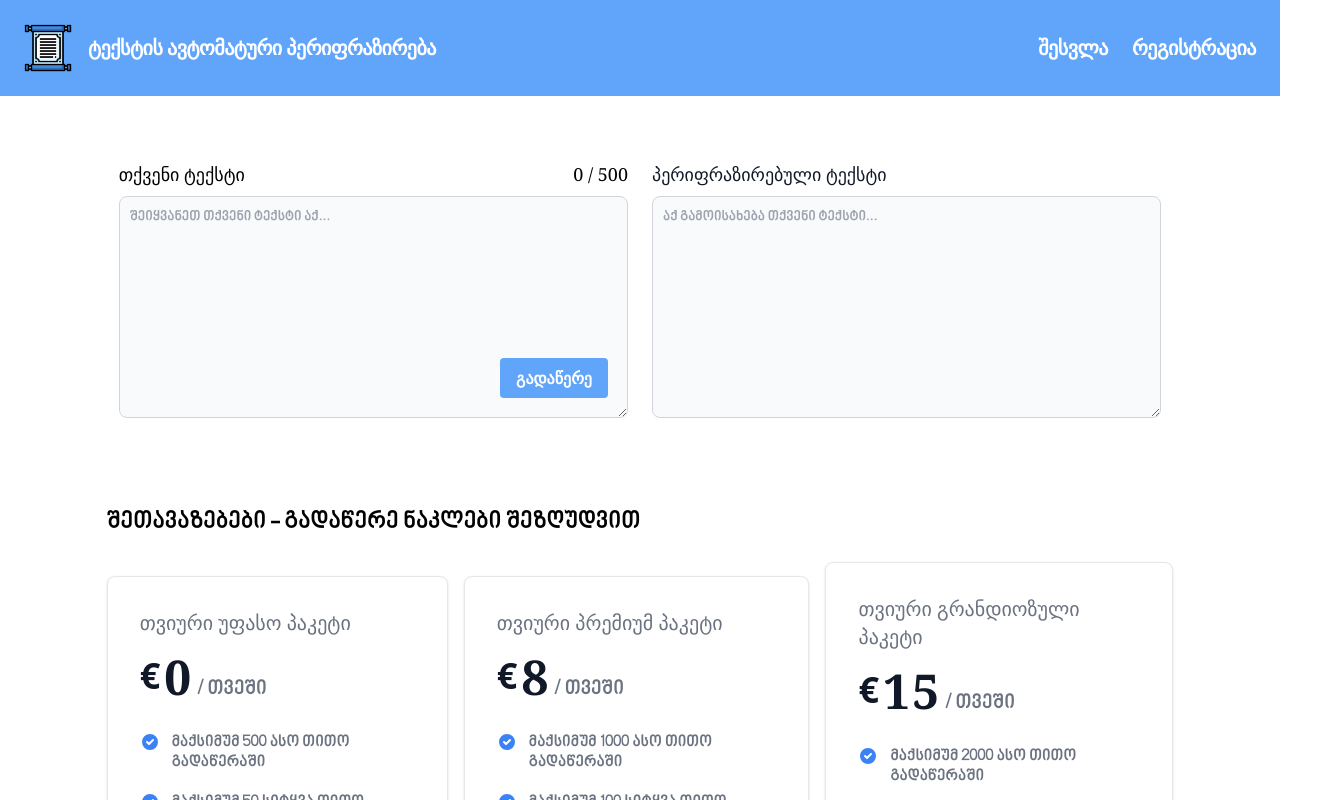
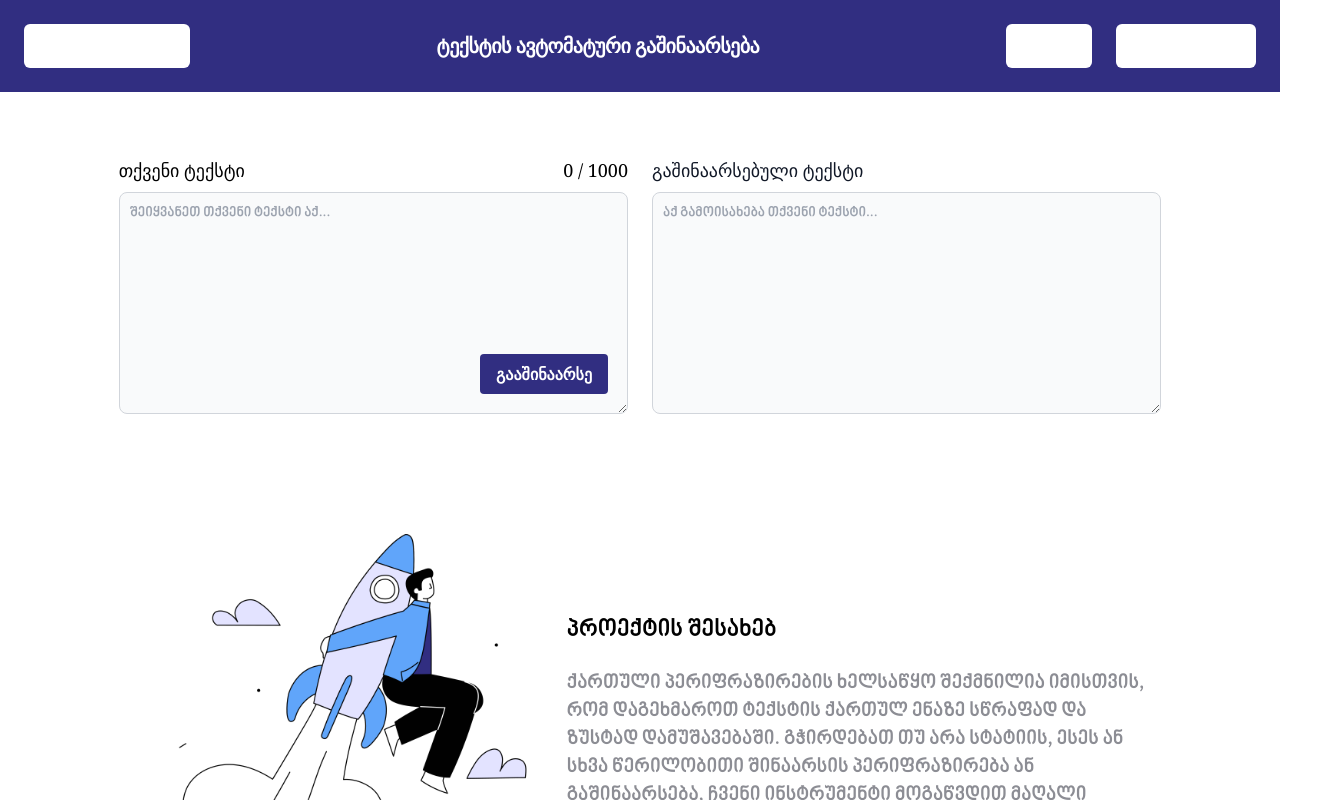
Before and after one commit to Vashakmadze/GeoParaphrase, a React (Vite) app: page /summary in a window 1280 px wide. Shown: the top 800 px of the page, 1330 px wide, since content can reach past the window. Built offline with nearby package versions, Linux system fonts and the light colour scheme; no server answers.

Commit message:
added summarizer

```diff
--- a/package.json
+++ b/package.json
@@ -20,7 +20,8 @@
     "heroicons": "^2.0.18",
     "react": "^18.2.0",
     "react-dom": "^18.2.0",
-    "react-icons": "^4.8.0"
+    "react-icons": "^4.8.0",
+    "react-router-dom": "^6.18.0"
   },
   "devDependencies": {
     "@types/react": "^18.0.28",
--- a/src/components/About.jsx
+++ b/src/components/About.jsx
@@ -11,7 +11,7 @@ function About() {
 		"პერიფრაზირების ალგორითმი იყენებს ენის დამუშავების ტექნიკას ტექსტის ანალიზისა და რესტრუქტურიზაციისთვის, რომლის დახმარებითაც დგება ახალი ტექსტი იმავე მნიშვნელობით. ალგორითმი იყენებს სიტყვის ჩანაცვლების, მათი თანმიმდევრობის შეცვლის და წინადადებების დაყოფის ტექნიკებს.";
 
 	const aboutProject =
-		"ქართული პერიფრაზირების ხელსაწყო შექმნილია იმისთვის, რომ დაგეხმაროთ ტექსტის ქართულ ენაზე სწრაფად და ზუსტად გადაწერაში. გჭირდებათ თუ არა სტატიის, ესეს ან სხვა წერილობითი შინაარსის პერიფრაზირება, ჩვენი ინსტრუმენტი მოგაწვდით მაღალი ხარისხის შედეგებს, რომლებიც თავისუფალია პლაგიატისგან.";
+		"ქართული პერიფრაზირების ხელსაწყო შექმნილია იმისთვის, რომ დაგეხმაროთ ტექსტის ქართულ ენაზე სწრაფად და ზუსტად დამუშავებაში. გჭირდებათ თუ არა სტატიის, ესეს ან სხვა წერილობითი შინაარსის პერიფრაზირება ან გაშინაარსება, ჩვენი ინსტრუმენტი მოგაწვდით მაღალი ხარისხის შედეგებს, რომლებიც თავისუფალია პლაგიატისგან.";
 	const yourHelp = `რადგანაც პროექტზე მუშაობს მხოლოდ ერთი ადამიანი, რთულია მისი ხშირი განახლება და ხარვეზების პოვნა. ნებისმიერი იდეის ან ნაპოვნი ხარვეზის შემთხვევაში დამიკავშირდით მეილზე - lukavasha03@gmail.com. Subject Line - ში მიუთითეთ "GeoParaphrase", სხვა შემთხვევაში თქვენი მეილი არ მიიღება.`;
 
 	return (
--- a/src/components/Footer.jsx
+++ b/src/components/Footer.jsx
@@ -1,33 +1,39 @@
-import React from 'react'
+import React from "react";
 
 import { BsFacebook } from "react-icons/bs";
 import { BsGithub } from "react-icons/bs";
 import { BsLinkedin } from "react-icons/bs";
 import { BsInstagram } from "react-icons/bs";
 
-
-
 function Footer() {
 	return (
-    <footer className='w-10/12 m-auto border-t-2 border-grey border-solid py-4 text-[#8c8d94] flex justify-between flex-row'>
+		<footer className="w-10/12 mx-auto border-t-2 border-grey border-solid py-4 text-[#8c8d94] flex justify-between flex-row">
 			<p>© Copyright 2023 ყველა უფლება დაცულია</p>
 			<p>ლუკა ვაშაყმაძე</p>
-        <div className='icons flex flex-row [&>*]:text-2xl [&>*]:mx-2 [&>*]:hover:cursor-pointer'>
-            <a href='https://www.facebook.com/luka.vashakmadze.1' target='blank'>
-                <BsFacebook className='hover:fill-[#60A5FA]'/>
+			<div className="icons flex flex-row [&>*]:text-2xl [&>*]:mx-2 [&>*]:hover:cursor-pointer">
+				<a
+					href="https://www.facebook.com/luka.vashakmadze.1"
+					target="blank">
+					<BsFacebook className="hover:fill-[#60A5FA]" />
 				</a>
-            <a href='https://github.com/Vashakmadze' target='blank'>
-                <BsGithub className='hover:fill-[#60A5FA]'/>
+				<a
+					href="https://github.com/Vashakmadze"
+					target="blank">
+					<BsGithub className="hover:fill-[#60A5FA]" />
 				</a>
-            <a href='https://www.linkedin.com/in/luka-vashakmadze-6690311b7/' target='blank'>
-                <BsLinkedin className='hover:fill-[#60A5FA]'/>
+				<a
+					href="https://www.linkedin.com/in/luka-vashakmadze-6690311b7/"
+					target="blank">
+					<BsLinkedin className="hover:fill-[#60A5FA]" />
 				</a>
-            <a href='https://www.instagram.com/lukavasha/' target='blank'>
-                <BsInstagram className='hover:fill-[#60A5FA]'/>
+				<a
+					href="https://www.instagram.com/lukavasha/"
+					target="blank">
+					<BsInstagram className="hover:fill-[#60A5FA]" />
 				</a>
 			</div>
 		</footer>
-  )
+	);
 }
 
-export default Footer
+export default Footer;
--- a/src/components/Header.jsx
+++ b/src/components/Header.jsx
@@ -6,12 +6,18 @@ import RegisterModal from "./RegisterModal";
 import Dropdown from "./Dropdown";
 import ResetPasswordModal from "./ResetPasswordModal";
 import { logoutFirebase } from "../services/authentication";
+import { Link, useLocation } from "react-router-dom";
 
 function Header({ signedIn, setSignedIn, user, setUser }) {
 	const [visible, setVisible] = useState(true);
 	const [login, setLogin] = useState(false);
 	const [register, setRegister] = useState(false);
 	const [resetPassword, setResetPassword] = useState(false);
+	const [headerStyle, setHeaderStyle] = useState("#60A5FA");
+	const [headerText, setHeaderText] = useState("პერიფრაზირება");
+	const { pathname } = useLocation();
+	const [navText, setNavText] = useState("გაშინაარსება");
+	const [nav, setNav] = useState("summary");
 
 	const popupClose = () => {
 		setVisible((prevState) => !prevState);
@@ -41,25 +47,46 @@ function Header({ signedIn, setSignedIn, user, setUser }) {
 		setResetPassword((prevState) => !prevState);
 	};
 
+	useEffect(() => {
+		if (pathname === "/summary") {
+			setHeaderStyle((prev) => "#312e81");
+			setHeaderText((prev) => "გაშინაარსება");
+			setNavText((prev) => "პერიფრაზირება");
+			setNav("paraphrase");
+		} else {
+			setHeaderStyle((prev) => "#60A5FA");
+			setHeaderText((prev) => "პერიფრაზირება");
+			setNavText((prev) => "გაშინაარსება");
+			setNav("summary");
+		}
+	}, [pathname]);
+
 	return (
 		<>
-			<header className="text-white flex md:justify-between flex-col items-center gap-10 md:gap-0 md:flex-row flex-wrap bg-blue-400 p-6 font-semibold text-xl tracking-tight">
+			<header
+				className={`text-white flex md:justify-between flex-col items-center gap-10 md:gap-0 md:flex-row flex-wrap  p-6 font-semibold text-xl tracking-tight bg-[${headerStyle}]`}>
+				<section className="nav">
+					<nav
+						className={`text-center mr-6 cursor-pointer transition duration-500 hover:-translate-y-2 border-solid border-white bg-white text-[${headerStyle}] p-2 rounded-md`}>
+						<Link to={`/${nav}`}> {navText}</Link>
+					</nav>
+				</section>
 				<section className="flex items-center flex-no-shrin md:mr-6">
-					<img
+					{/* <img
 						src={icon}
 						className="w-12 mr-4"
-					/>
-					<h1 className="hidden md:block">ტექსტის ავტომატური პერიფრაზირება </h1>
+					/> */}
+					<h1 className="hidden md:block">ტექსტის ავტომატური {headerText} </h1>
 				</section>
 				{!signedIn ? (
 					<section className="flex items-center">
 						<div
-							className="text-center mr-6 cursor-pointer transition duration-500 hover:scale-110"
+							className={`text-center mr-6 cursor-pointer transition duration-500 hover:-translate-y-2 border-solid border-white bg-white text-[${headerStyle}] p-2 rounded-md`}
 							onClick={toggleLogin}>
 							შესვლა
 						</div>
 						<div
-							className="text-center cursor-pointer transition duration-500 hover:scale-110"
+							className={`text-center cursor-pointer transition duration-500 hover:-translate-y-2 border-solid border-white bg-white text-[${headerStyle}] p-2 rounded-md`}
 							onClick={toggleRegister}>
 							რეგისტრაცია
 						</div>
--- a/src/components/Info.jsx
+++ b/src/components/Info.jsx
@@ -1,18 +1,22 @@
-import React from 'react'
+import React from "react";
 
 function Info(props) {
-
-  return (
-      <section className={`about mb-16 flex flex-col justify-between lg:justify-between items-center lg:flex-row ${props.imageFirst ? "lg:flex-row-reverse" : "lg:flex-row"}`}>
-        <img className='my-8 lg:my-0' src={props.vector} alt='Startup Icon' />
-        <div className='text-area 9/12 lg:w-8/12'>
-            <h1 className='title mb-6 text-2xl w-fit'>
-                {props.title}
-            </h1>
-            <p className='text-[#8c8d94] text-xl'>{props.text}</p>
-        </div>
-      </section>
-  )
+	return (
+		<section
+			className={`about mb-16 flex flex-col justify-between lg:justify-between items-center lg:flex-row ${
+				props.imageFirst ? "lg:flex-row-reverse" : "lg:flex-row"
+			}`}>
+			<img
+				className="m-8 lg:my-0s max-w-sm"
+				src={props.vector}
+				alt="Startup Icon"
+			/>
+			<div className="text-area 9/12 lg:w-8/12">
+				<h1 className="title mb-6 text-2xl w-fit">{props.title}</h1>
+				<p className="text-[#8c8d94] text-xl">{props.text}</p>
+			</div>
+		</section>
+	);
 }
 
-export default Info
+export default Info;
--- a/src/components/Loader.jsx
+++ b/src/components/Loader.jsx
@@ -47,3 +47,28 @@ export function LoaderSmall() {
 		</div>
 	);
 }
+
+export function LoaderSmallPurple() {
+	return (
+		<div
+			role="status"
+			className="absolute top-[50%] right-[50%] translate-x-[50%] flex justify-center items-center">
+			<svg
+				aria-hidden="true"
+				className="w-8 h-8 mr-2 text-gray-200 animate-spin fill-[#312e81]"
+				viewBox="0 0 100 101"
+				fill="none"
+				xmlns="http://www.w3.org/2000/svg">
+				<path
+					d="M100 50.5908C100 78.2051 77.6142 100.591 50 100.591C22.3858 100.591 0 78.2051 0 50.5908C0 22.9766 22.3858 0.59082 50 0.59082C77.6142 0.59082 100 22.9766 100 50.5908ZM9.08144 50.5908C9.08144 73.1895 27.4013 91.5094 50 91.5094C72.5987 91.5094 90.9186 73.1895 90.9186 50.5908C90.9186 27.9921 72.5987 9.67226 50 9.67226C27.4013 9.67226 9.08144 27.9921 9.08144 50.5908Z"
+					fill="currentColor"
+				/>
+				<path
+					d="M93.9676 39.0409C96.393 38.4038 97.8624 35.9116 97.0079 33.5539C95.2932 28.8227 92.871 24.3692 89.8167 20.348C85.8452 15.1192 80.8826 10.7238 75.2124 7.41289C69.5422 4.10194 63.2754 1.94025 56.7698 1.05124C51.7666 0.367541 46.6976 0.446843 41.7345 1.27873C39.2613 1.69328 37.813 4.19778 38.4501 6.62326C39.0873 9.04874 41.5694 10.4717 44.0505 10.1071C47.8511 9.54855 51.7191 9.52689 55.5402 10.0491C60.8642 10.7766 65.9928 12.5457 70.6331 15.2552C75.2735 17.9648 79.3347 21.5619 82.5849 25.841C84.9175 28.9121 86.7997 32.2913 88.1811 35.8758C89.083 38.2158 91.5421 39.6781 93.9676 39.0409Z"
+					fill="currentFill"
+				/>
+			</svg>
+			<span className="">მუშავდება...</span>
+		</div>
+	);
+}
--- a/src/components/Paraphraser.jsx
+++ b/src/components/Paraphraser.jsx
@@ -60,7 +60,7 @@ function Paraphraser({ tier }) {
 	};
 
 	return (
-		<main className="w-10/12 m-auto px-3 my-[4rem]">
+		<div className="w-10/12 m-auto px-3 my-[4rem] selection:bg-blue-400">
 			<div className="paraphraser flex flex-col lg:flex-row">
 				<div className="relative textarea flex-1 mb-6 lg:mr-6">
 					<label
@@ -101,7 +101,7 @@ function Paraphraser({ tier }) {
 					{loading && LoaderSmall()}
 				</div>
 			</div>
-		</main>
+		</div>
 	);
 }
 
--- /dev/null
+++ b/src/components/Summarizer.jsx
@@ -0,0 +1,103 @@
+import React, { useEffect } from "react";
+import { useState, useRef } from "react";
+import summarizeMain from "../services/summarize";
+import { LoaderSmallPurple } from "./Loader";
+
+function Summarizer({ tier }) {
+	const [charlength, setCharlength] = useState(0);
+	const [loading, setLoading] = useState(false);
+	const date = new Date().toLocaleDateString("en-US");
+	const inputRef = useRef(null);
+	const outputRef = useRef(null);
+
+	const updateLength = (e) => {
+		setCharlength(e.target.value.length);
+	};
+
+	const summarizedResult = async () => {
+		const text = inputRef.current.value;
+
+		if (text.length > 1) {
+			const finalResult = await summarizeMain(text, setLoading);
+			outputRef.current.value = finalResult.data;
+		}
+	};
+
+	const updateDailyUsage = () => {
+		const usage = JSON.parse(localStorage.getItem("usageSummary"));
+		usage[date]++;
+		localStorage.setItem("usageSummary", JSON.stringify(usage));
+	};
+
+	const createDailyUsage = () => {
+		const usageObject = {
+			[date]: 0,
+		};
+		localStorage.setItem(`usageSummary`, JSON.stringify(usageObject));
+	};
+
+	const summarize = () => {
+		const usage = JSON.parse(localStorage.getItem("usageSummary"));
+		if (usage) {
+			if (Object.keys(usage)[0] === date && usage[date] < tier.maxParaphrases) {
+				summarizedResult();
+				updateDailyUsage();
+			} else {
+				alert(
+					"თქვენ დღიური ლიმიტი ამოგეწურათ. ამჟამინდელი ყოველდღიური ლიმიტია - " +
+						tier.maxParaphrases
+				);
+			}
+		} else {
+			createDailyUsage();
+			summarizedResult();
+		}
+	};
+
+	return (
+		<main className="w-10/12 m-auto px-3 my-[4rem] selection:bg-[#312e81]">
+			<div className="paraphraser flex flex-col lg:flex-row">
+				<div className="relative textarea flex-1 mb-6 lg:mr-6">
+					<label
+						htmlFor="text"
+						className="block mb-2 font-medium text-gray-90 text-lg">
+						თქვენი ტექსტი{" "}
+						<span className="max float-right">
+							{charlength} / {tier.maxChars}
+						</span>
+					</label>
+					<textarea
+						ref={inputRef}
+						maxLength={tier.maxChars}
+						id="text"
+						rows="10"
+						className="block p-2.5 w-full text-sm text-gray-900 bg-gray-50 rounded-lg border border-gray-300 focus:ring-[#312e81] focus:border-[#312e81] focus:outline-[#312e81] "
+						placeholder="შეიყვანეთ თქვენი ტექსტი აქ..."
+						onChange={updateLength}></textarea>
+					<button
+						className="bg-[#312e81] hover:bg-[#1f1c4f] text-white font-bold py-2 px-4 rounded absolute bottom-5 right-5"
+						onClick={summarize}>
+						გააშინაარსე
+					</button>
+				</div>
+				<div className="relative textarea flex-1">
+					<label
+						htmlFor="text-output"
+						className="block mb-2 text-lg font-medium text-gray-900">
+						გაშინაარსებული ტექსტი
+					</label>
+					<textarea
+						ref={outputRef}
+						id="text-putput"
+						rows="10"
+						className="block p-2.5 w-full text-sm text-gray-900 bg-gray-50 rounded-lg border border-gray-300 focus:ring-[#312e81] focus:border-[#312e81] focus:outline-[#312e81]"
+						placeholder="აქ გამოისახება თქვენი ტექსტი..."
+						readOnly></textarea>
+					{loading && LoaderSmallPurple()}
+				</div>
+			</div>
+		</main>
+	);
+}
+
+export default Summarizer;
--- a/src/pages/home.jsx
+++ b/src/pages/home.jsx
@@ -1,4 +1,5 @@
 import { lazy, useEffect, useState } from "react";
+import { BrowserRouter, Route, Routes } from "react-router-dom";
 import Header from "../components/Header";
 import Paraphraser from "../components/Paraphraser";
 import About from "../components/About";
@@ -13,6 +14,7 @@ import {
 	getSubscriptionFromDatabase,
 } from "../services/database";
 import { LoaderFullPage } from "../components/Loader";
+import Summarizer from "../components/Summarizer";
 
 function App() {
 	const [signedIn, setSignedIn] = useState(false);
@@ -22,6 +24,10 @@ function App() {
 	const [tier, setTier] = useState({
 		maxParaphrases: 10,
 		maxChars: 500,
+	});
+	const [tierSummary, setTierSummary] = useState({
+		maxParaphrases: 15,
+		maxChars: 1000,
 	});
 	const [loading, setLoading] = useState(false);
 	const searchParams = new URLSearchParams(document.location.search);
@@ -76,8 +82,15 @@ function App() {
 	}, [signedIn]);
 
 	return (
+		<main className="selection:text-white select-none">
+			<BrowserRouter>
+				{loading && LoaderFullPage()}
+				<Routes>
+					<Route
+						path="/"
+						index
+						element={
 							<>
-			{loading && LoaderFullPage()}
 								<Header
 									signedIn={signedIn}
 									setSignedIn={setSignedIn}
@@ -86,11 +99,46 @@ function App() {
 								/>
 								<Paraphraser tier={tier} />
 								{!subscription && <Prices signedIn={signedIn} />}
+							</>
+						}
+					/>
+					<Route
+						path="/summary"
+						element={
+							<>
+								<Header
+									signedIn={signedIn}
+									setSignedIn={setSignedIn}
+									user={user}
+									setUser={setUser}
+								/>
+								<Summarizer tier={tierSummary} />
+							</>
+						}
+					/>
+					<Route
+						path="*"
+						index
+						element={
+							<>
+								<Header
+									signedIn={signedIn}
+									setSignedIn={setSignedIn}
+									user={user}
+									setUser={setUser}
+								/>
+								<Paraphraser tier={tier} />
+								{!subscription && <Prices signedIn={signedIn} />}
+							</>
+						}
+					/>
+				</Routes>
 				<About />
 				<Footer />
 				<Analytics />
 				{status === "failure" && error && <ErrorModal setError={setError} />}
-		</>
+			</BrowserRouter>
+		</main>
 	);
 }
 
--- /dev/null
+++ b/src/services/summarize.js
@@ -0,0 +1,27 @@
+const summarizeMain = async (message, setLoading) => {
+    const url = "https://gadawre-server.vercel.app/summarize";
+
+    const apiRequestBody = {
+        "text": message
+    }
+    setLoading(true);
+    const response = await fetch(url, {
+        method: 'POST',
+        headers: {
+            "Content-Type": "application/json",
+        },
+        body: JSON.stringify(apiRequestBody)
+    })
+        .then(res => res.json())
+        .then((response) => {
+            setLoading(false);
+            return response;
+        }).catch(error => {
+            setLoading(false);
+            return error;
+        });
+
+    return response;
+}
+
+export default summarizeMain;
```
Also changed, not shown: src/assets/Launch.png, 1 other file (tests, documents, lock files or other folders). Lines whose indentation alone changed are shown as unchanged.
